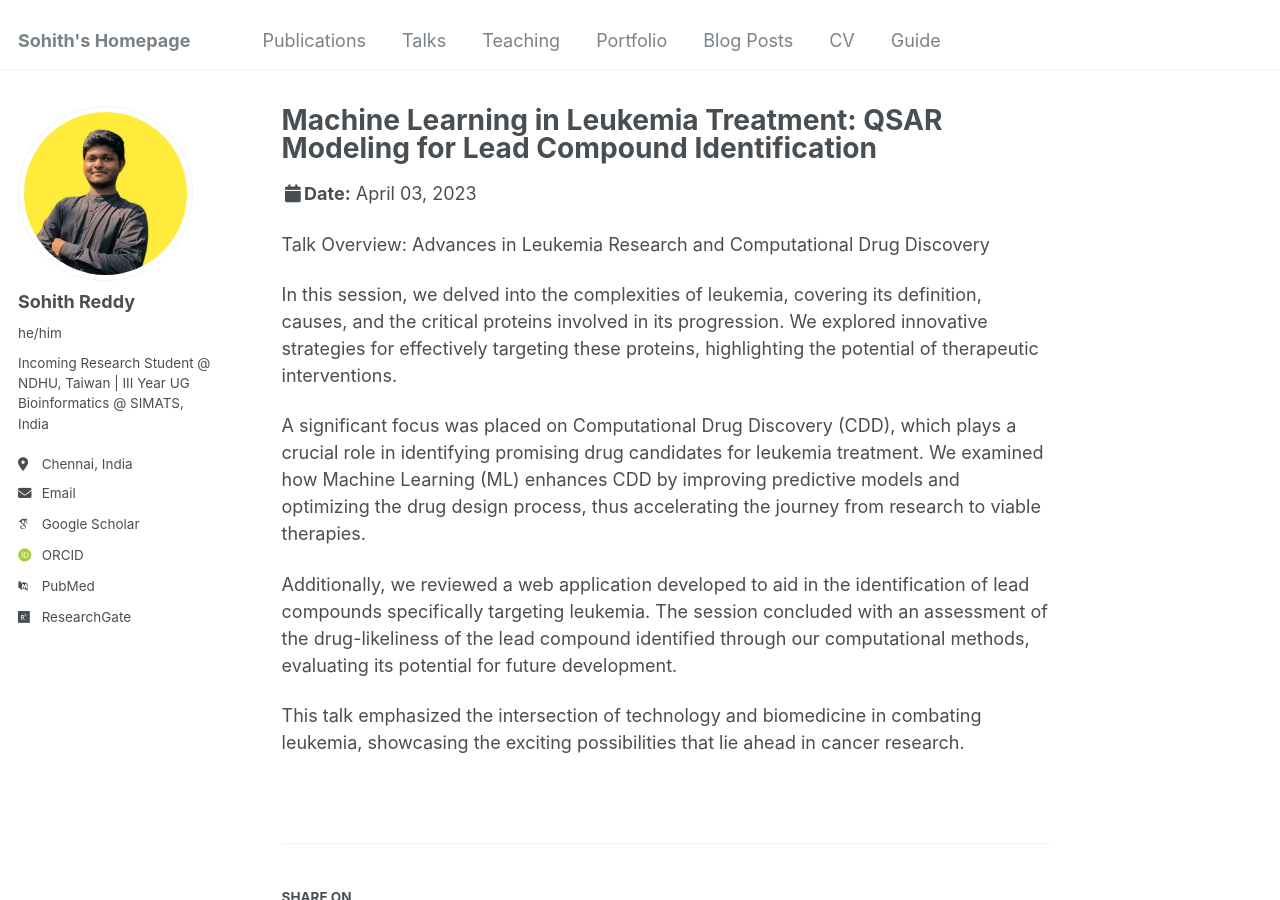
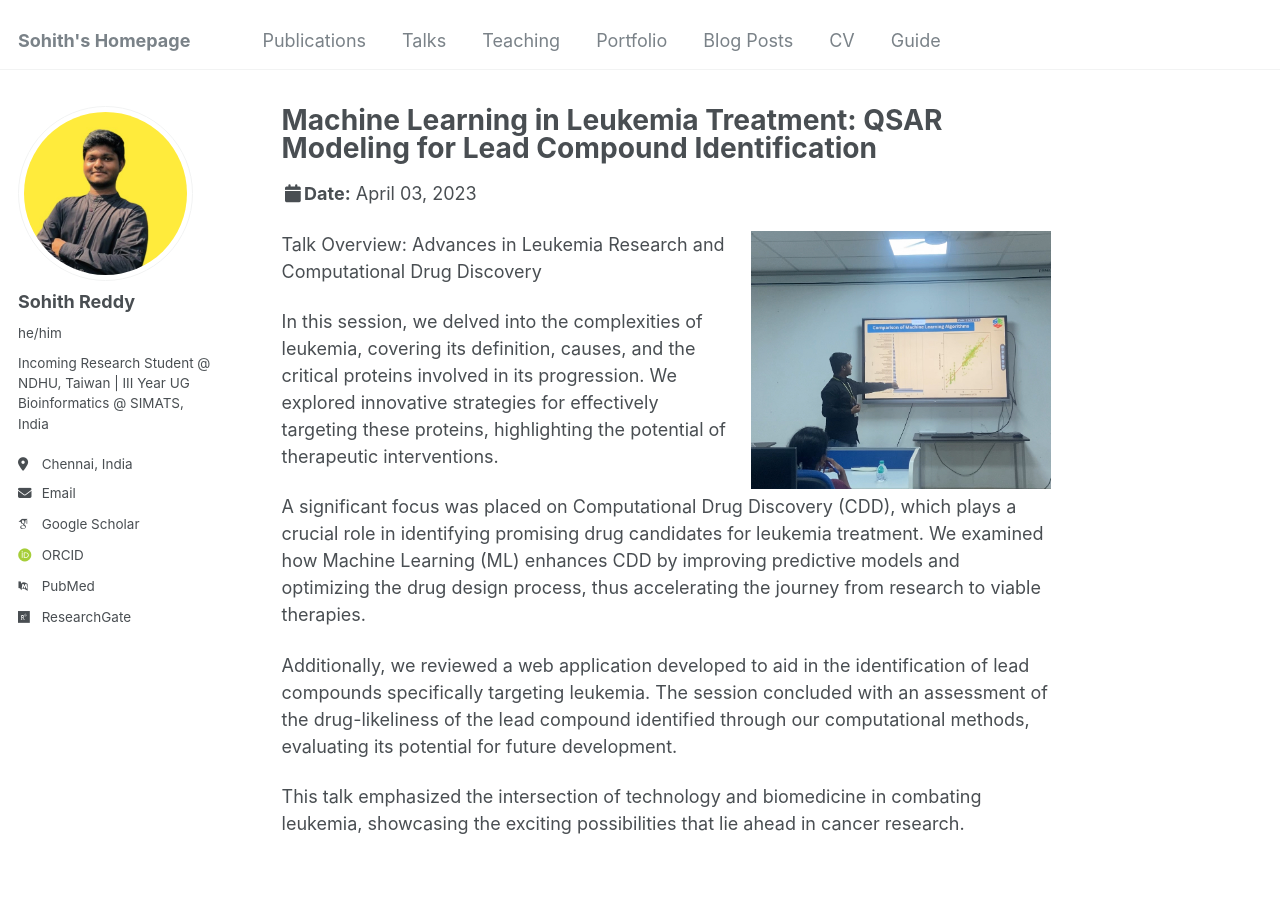
Before and after one commit to sohithpydev/sohith, a Jekyll site: the page built from _talks/2024-04-03.md, in a window 1280 px wide and 900 px high. Built offline with Jekyll 4.4.1, drawn with Linux system fonts in a browser that asks for light colours; some web fonts are replaced.

Commit message:
Update 2024-04-03.md

```diff
--- a/_talks/2024-04-03.md
+++ b/_talks/2024-04-03.md
@@ -1,5 +1,4 @@
 ---
-(/images/conference_spmvv_3.jpg){: .align-right width="300px"}
 title: "Machine Learning in Leukemia Treatment: QSAR Modeling for Lead Compound Identification"
 collection: talks
 type: "Talk"
@@ -8,6 +7,7 @@ venue: "Sri Padmavati Mahila VishwaVidyalayam, Department of Computer Science"
 date: 2023-04-3
 location: "Tirupati, Andhra Pradesh"
 ---
+![Talks](/images/conference_spmvv_3.jpg){: .align-right width="300px"}
 Talk Overview: Advances in Leukemia Research and Computational Drug Discovery
 
 In this session, we delved into the complexities of leukemia, covering its definition, causes, and the critical proteins involved in its progression. We explored innovative strategies for effectively targeting these proteins, highlighting the potential of therapeutic interventions.
```
